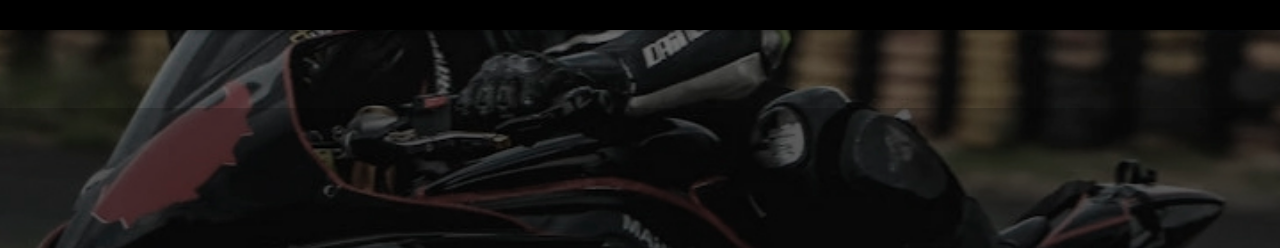
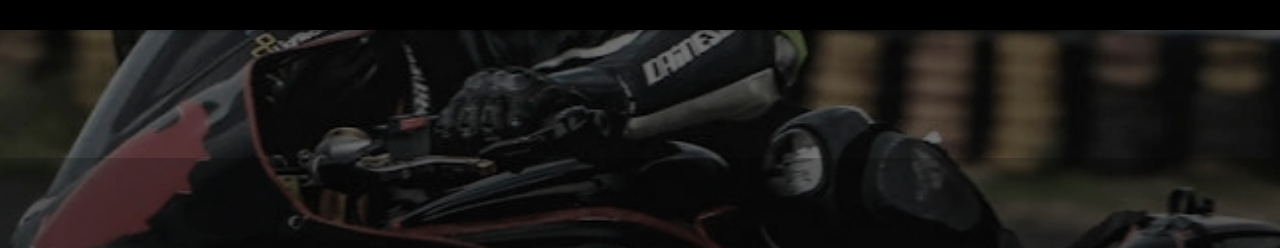
Before and after one commit to JORDY31-1/JORDY31-1-NOSOTROS-github.io, a plain HTML site: page index.html in a window 1280 px wide. Shown: the part 90-338 px from the top of the page. Drawn offline with Linux system fonts and the light colour scheme.

Commit message:
Update estilos.css

```diff
--- a/css/estilos.css
+++ b/css/estilos.css
@@ -77,7 +77,7 @@ nav li a:hover{
     background-image: url('../imagen/3D_04.jpg');
     background-size: cover;
     background-position: center;
-    height: 900px; /* Ajusta la altura según tus necesidades */
+    height: 1000px; /* Ajusta la altura según tus necesidades */
     display: flex;
     align-items: center;
     justify-content: center;
```
